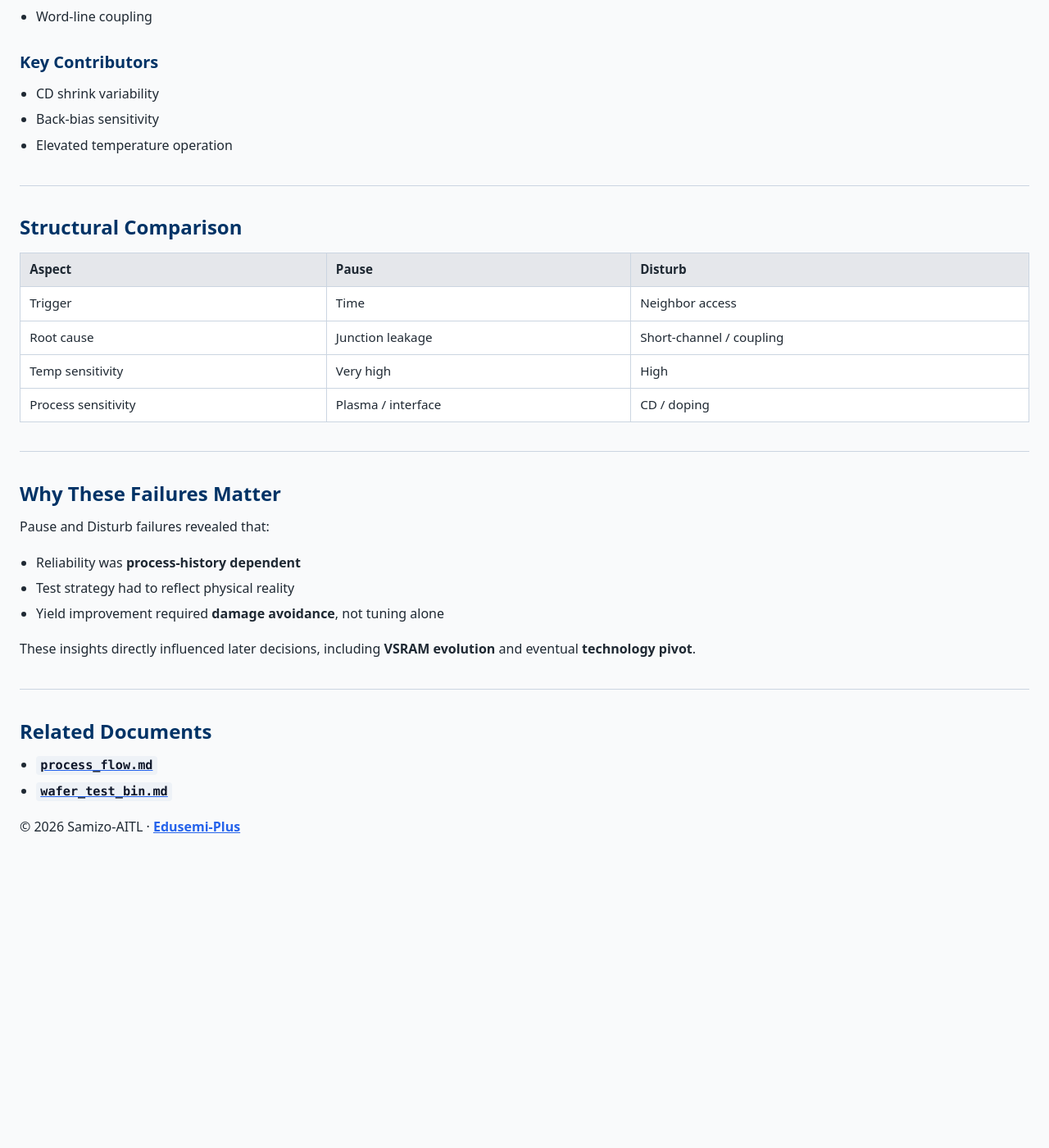
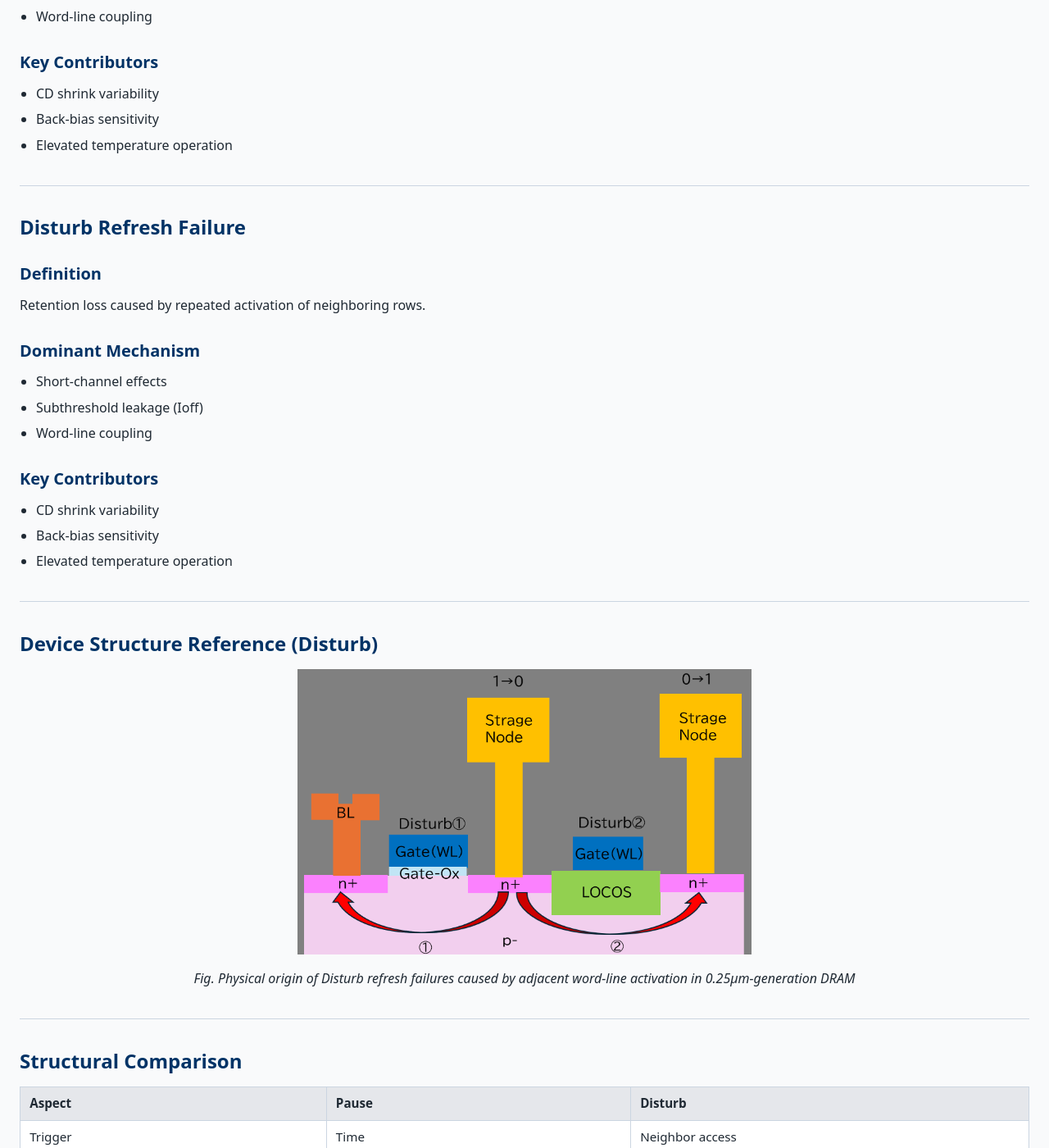
Before and after one commit to Samizo-AITL/Edusemi-Plus, a Jekyll site: the page built from archive/legacy/dram_025um/pause_disturb.md, in a window 1280 px wide and 1400 px high, scrolled down 1561 px. Shown: the whole window at 82% size. Built offline with Jekyll 4.4.1, drawn with Linux system fonts in a browser that asks for light colours; before the commit the page ends 2599 px from its top, so only the background shows below that.

Commit message:
Update pause_disturb.md

```diff
--- a/archive/legacy/dram_025um/pause_disturb.md
+++ b/archive/legacy/dram_025um/pause_disturb.md
@@ -65,6 +65,41 @@ Retention loss caused by repeated activation of neighboring rows.
 
 ---
 
+## Disturb Refresh Failure
+
+### Definition
+Retention loss caused by repeated activation of neighboring rows.
+
+### Dominant Mechanism
+- Short-channel effects
+- Subthreshold leakage (Ioff)
+- Word-line coupling
+
+### Key Contributors
+- CD shrink variability
+- Back-bias sensitivity
+- Elevated temperature operation
+
+---
+
+## Device Structure Reference (Disturb)
+
+<p align="center">
+  <img
+    src="https://samizo-aitl.github.io/Edusemi-Plus/archive/legacy/figs/disturb.png"
+    width="45%">
+</p>
+
+<p align="center">
+  <em>
+    Fig. Physical origin of Disturb refresh failures
+    caused by adjacent word-line activation
+    in 0.25µm-generation DRAM
+  </em>
+</p>
+
+---
+
 ## Structural Comparison
 
 | Aspect | Pause | Disturb |
```
